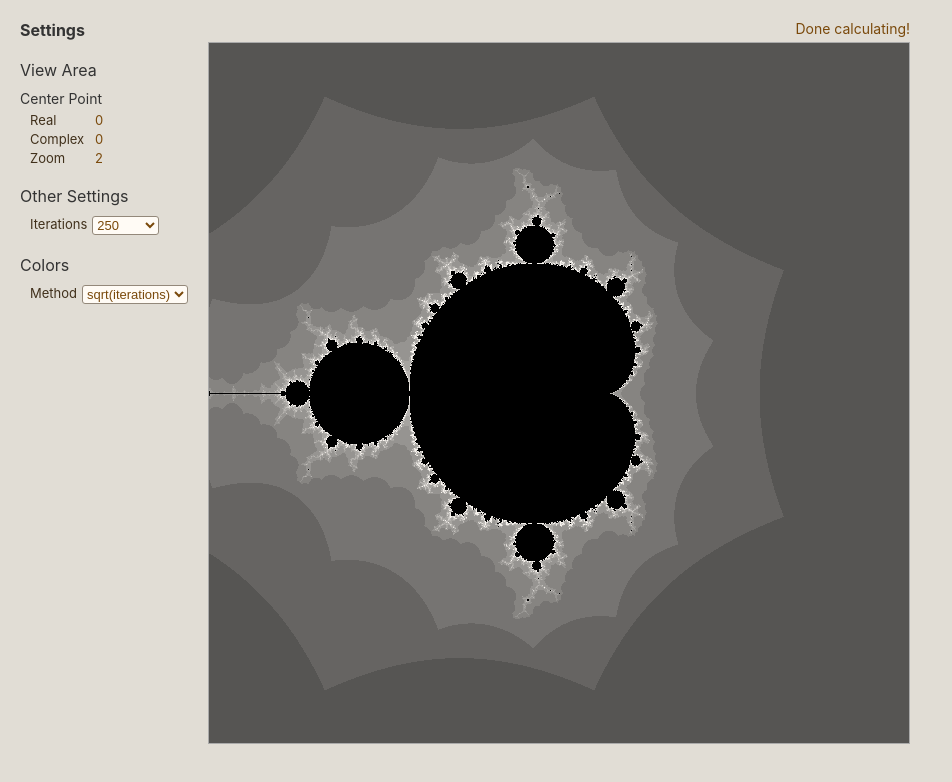
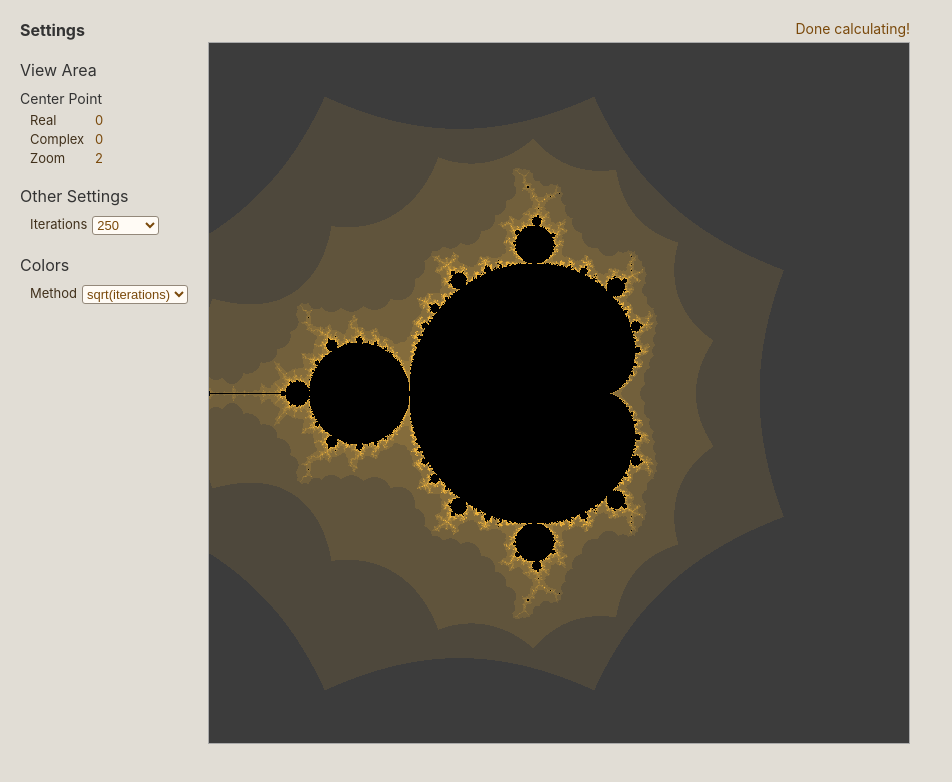
Before and after one commit to dwaltrip/frac-vizzy, a React (Create React App) app: page / in a window 1280 px wide. Shown: the top 782 px of the page, without its empty margins (0-952 px from the left). Built offline with nearby package versions, Linux system fonts and the light colour scheme.

Commit message:
Params sets the color gradient.
Later, the settings panel can then change the color gradient by
simply setting the params.

```diff
--- a/src/mandelbrot/colorMap.js
+++ b/src/mandelbrot/colorMap.js
@@ -3,28 +3,9 @@ import { TILE_SIDE_LENGTH_IN_PIXELS, COLOR_METHODS } from '../settings';
 
 import { calcMandlebrotSetStatus } from './computeMandelbrot';
 
-const BG_COLOR = { r: 247, g: 243, b: 238 };
-// const BG_COLOR = { r: 227, g: 223, b: 228 };
-// const BG_COLOR = { r: 220, g: 230, b: 255 };
-// const BG_COLOR = { r: 250, g: 225, b: 220 };
-// const BG_COLOR = { r: 220, g: 245, b: 220 };
-// const BG_COLOR = { r: 250, g: 190, b: 180 };
-
-const DARKEN_PERCENT = 0.35;
-// const DARKEN_PERCENT = 0.60;
-
-function buildGetColorForPointUsingHistogram(histogram) {
+function buildGetColorForPointUsingHistogram(histogram, colorGradient) {
   const { numPoints: totalPoints, data } = histogram;
   const sortedKeys = Object.keys(data).map(num => parseInt(num)).sort();
-
-  let colorRange = {
-    start: {
-      r: BG_COLOR.r * DARKEN_PERCENT,
-      g: BG_COLOR.g * DARKEN_PERCENT,
-      b: BG_COLOR.b * DARKEN_PERCENT,
-    },
-    end: BG_COLOR,
-  };
 
   const colorMap = new Map();
 
@@ -33,9 +14,9 @@ function buildGetColorForPointUsingHistogram(histogram) {
     cumulativePointsSeen += data[iteration];
     const percent = cumulativePointsSeen / totalPoints;
 
-    const r = percentToRangeVal(percent, colorRange.start.r, colorRange.end.r);
-    const g = percentToRangeVal(percent, colorRange.start.g, colorRange.end.g);
-    const b = percentToRangeVal(percent, colorRange.start.b, colorRange.end.b);
+    const r = percentToRangeVal(percent, colorGradient.start.r, colorGradient.end.r);
+    const g = percentToRangeVal(percent, colorGradient.start.g, colorGradient.end.g);
+    const b = percentToRangeVal(percent, colorGradient.start.b, colorGradient.end.b);
     colorMap.set(iteration, { r, g, b });
   });
 
@@ -49,6 +30,7 @@ function buildGetColorForPointUsingHistogram(histogram) {
 
 function buildGetColorForPoint({
   colorMethod,
+  colorGradient,
   centerPos,
   zoomLevel,
   iterationLimit,
@@ -83,22 +65,13 @@ function buildGetColorForPoint({
     }
   }
 
-  let colorRange = {
-    start: {
-      r: BG_COLOR.r * DARKEN_PERCENT,
-      g: BG_COLOR.g * DARKEN_PERCENT,
-      b: BG_COLOR.b * DARKEN_PERCENT,
-    },
-    end: BG_COLOR,
-  };
-
   const colorMap = new Map();
 
   for (let i=0; i<=maxDivergenceFactor; i++) {
     const percent = i / maxDivergenceFactor;
-    const r = percentToRangeVal(percent, colorRange.start.r, colorRange.end.r);
-    const g = percentToRangeVal(percent, colorRange.start.g, colorRange.end.g);
-    const b = percentToRangeVal(percent, colorRange.start.b, colorRange.end.b);
+    const r = percentToRangeVal(percent, colorGradient.start.r, colorGradient.end.r);
+    const g = percentToRangeVal(percent, colorGradient.start.g, colorGradient.end.g);
+    const b = percentToRangeVal(percent, colorGradient.start.b, colorGradient.end.b);
     colorMap.set(i, { r, g, b });
   }
 
--- a/src/mandelbrot/drawMandelbrot.js
+++ b/src/mandelbrot/drawMandelbrot.js
@@ -12,7 +12,7 @@ const DEBUG = false;
 function drawMandelbrot({ canvas, params, onProgress }) {
   console.log('======== drawMandelbrot ========');
 
-  const { colorMethod } = params;
+  const { colorMethod, colorGradient } = params;
 
   const viewport = getViewportInfo({ params, canvas });
   const computeArgs = {
@@ -26,7 +26,7 @@ function drawMandelbrot({ canvas, params, onProgress }) {
 
   let getColor;
   if (params.colorMethod !== COLOR_METHODS.histogram) {
-    getColor = buildGetColorForPoint({ colorMethod, ...computeArgs });
+    getColor = buildGetColorForPoint({ colorMethod, colorGradient, ...computeArgs });
   }
 
   const histogram = {
@@ -66,7 +66,7 @@ function drawMandelbrot({ canvas, params, onProgress }) {
     },
   }).then(computedTiles => {
     if (params.colorMethod === COLOR_METHODS.histogram) {
-      const getColorV2 = buildGetColorForPointUsingHistogram(histogram);
+      const getColorV2 = buildGetColorForPointUsingHistogram(histogram, colorGradient);
       computedTiles.forEach(({ tileId, points }) => {
         drawTile({ ctx, tileId, points, viewport, getColor: getColorV2 });
       });
--- a/src/plotParams.js
+++ b/src/plotParams.js
@@ -8,6 +8,11 @@ const DEFAULT_PARAMS = {
   centerPos: { r: "0", c: "0" },
   iterationLimit: "250",
   colorMethod: COLOR_METHODS.sqrt_iters,
+  // TODO: Improve this serialization. Do something like `gradient=((60,60,60),(240,180,60))`.
+  colorGradient: {
+    s: { r: "60", g: "60", b: "60" },
+    e: { r: "240", g: "180", b: "60" },
+  },
 };
 
 // These points draw a box around the fully zoomed out Mandelbrot
@@ -50,15 +55,21 @@ function getInitialParams(viewport) {
     zoomLevel: parseInt(urlData.zoomLevel || defaults.zoomLevel),
     iterationLimit: parseInt(urlData.iterationLimit || defaults.iterationLimit),
     colorMethod: urlData.colorMethod || defaults.colorMethod,
+    colorGradient: parseGradient({
+      ...defaults.colorGradient,
+      ...urlData.colorGradient,
+    }),
   };
 }
 
 function serializeParams(params) {
+  const serializeGradient = gradient => ({ s: gradient.start, e: gradient.end });
   return {
     pos: params.centerPos,
     z: params.zoomLevel,
     il: params.iterationLimit,
     cm: params.colorMethod,
+    cg: serializeGradient(params.colorGradient),
   };
 }
 
@@ -68,11 +79,24 @@ function deserializeParams(params) {
     zoomLevel: params.z,
     iterationLimit: params.il,
     colorMethod: params.cm,
+    colorGradient: params.cg,
   };
 }
 
+// TODO: why is this called parse? probably should be deserialize?
+// Something else is off here... sort this out.
 function parsePos(pos) {
   return { r: parseFloat(pos.r), c: parseFloat(pos.c) };
+}
+
+function parseGradient(gradient) {
+  const parseColor = (color) => (
+    { r: parseInt(color.r), g: parseInt(color.g), b: parseInt(color.b) }
+  );
+  return {
+    start: parseColor(gradient.s),
+    end: parseColor(gradient.e),
+  };
 }
 
 function normalizePos(pos, sideLength, viewport) {
```
